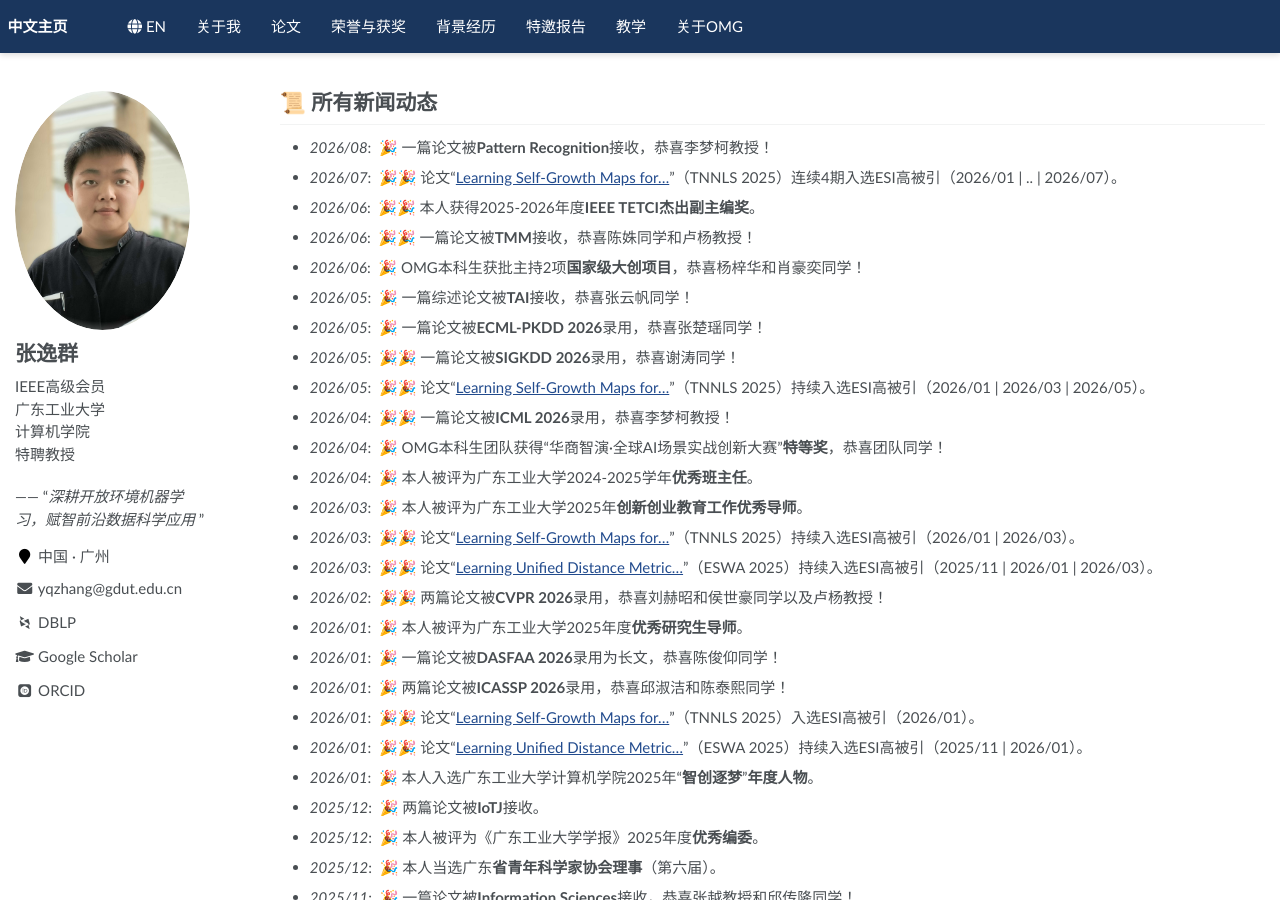
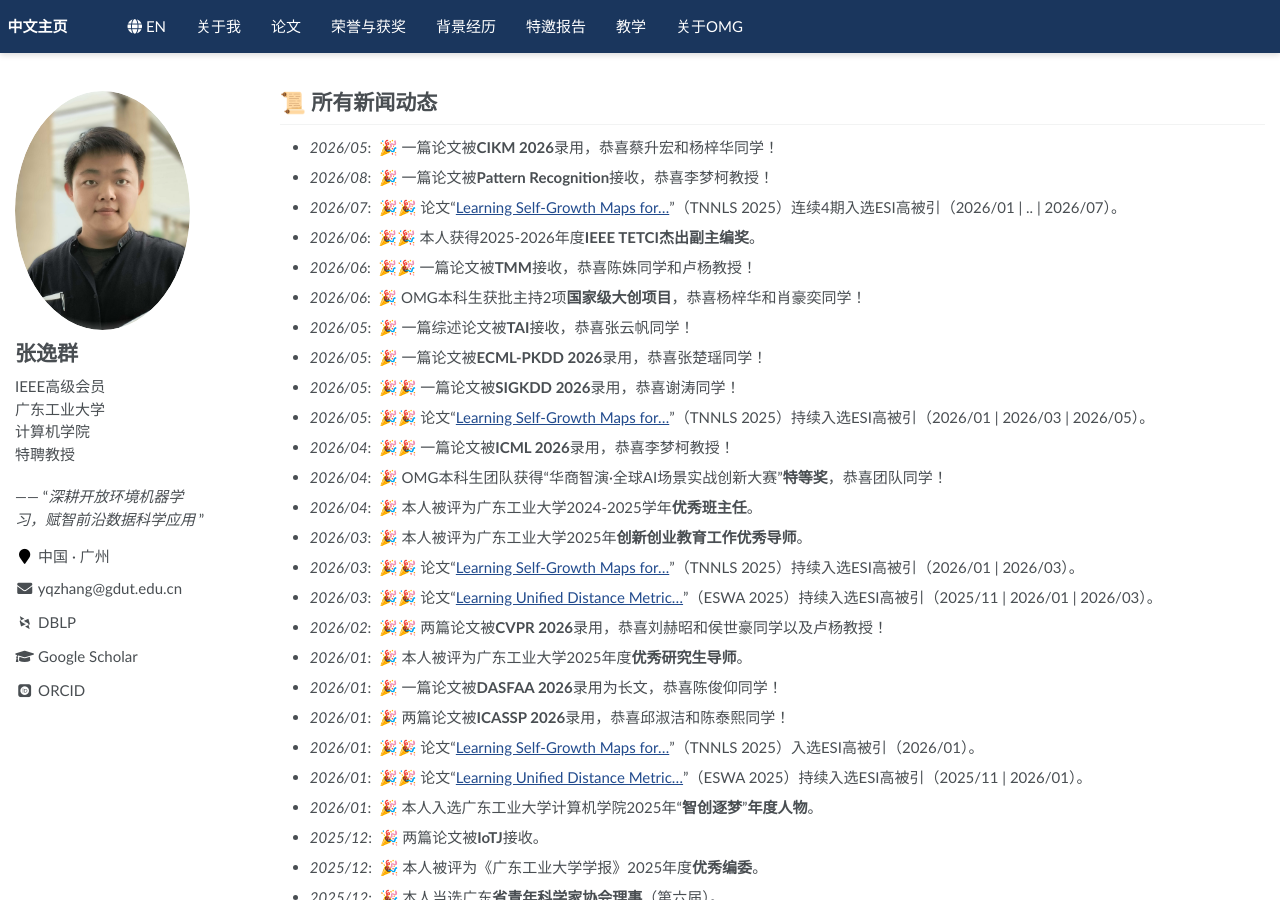
Before and after one commit to yqzhang-Zz/zh-news, a Jekyll site: the page built from _pages/about.md, in a window 1280 px wide and 900 px high. Built offline with Jekyll 4.4.1, drawn with Linux system fonts in a browser that asks for light colours; some web fonts are replaced; a script that is not in the unit is left out; comment, search, counter and statistics services are not loaded.

Commit message:
Update about.md

```diff
--- a/_pages/about.md
+++ b/_pages/about.md
@@ -11,6 +11,7 @@ redirect_from:
 <span class='anchor' id="news"></span>
 
 # 📜 所有新闻动态
+- *2026/05*: &nbsp;🎉 一篇论文被**CIKM 2026**录用，恭喜蔡升宏和杨梓华同学！
 - *2026/08*: &nbsp;🎉 一篇论文被**Pattern Recognition**接收，恭喜李梦柯教授！
 - *2026/07*: &nbsp;🎉🎉 论文“[Learning Self-Growth Maps for…](https://arxiv.org/pdf/2404.09243)”（TNNLS 2025）连续4期入选ESI高被引（2026/01 &#124; .. &#124; 2026/07）。
 - *2026/06*: &nbsp;🎉🎉 本人获得2025-2026年度**IEEE TETCI杰出副主编奖**。
```
